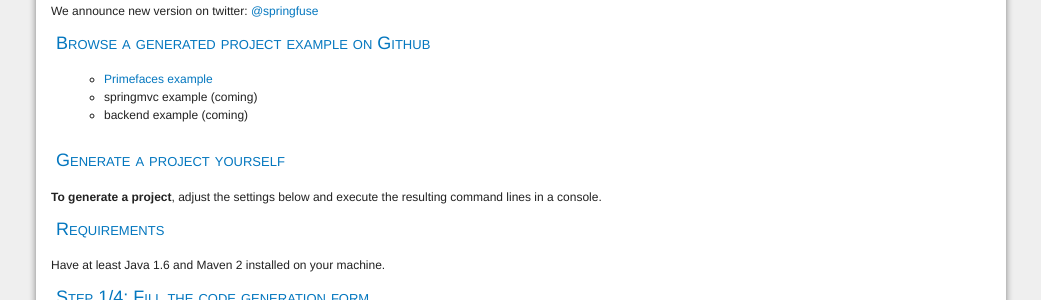
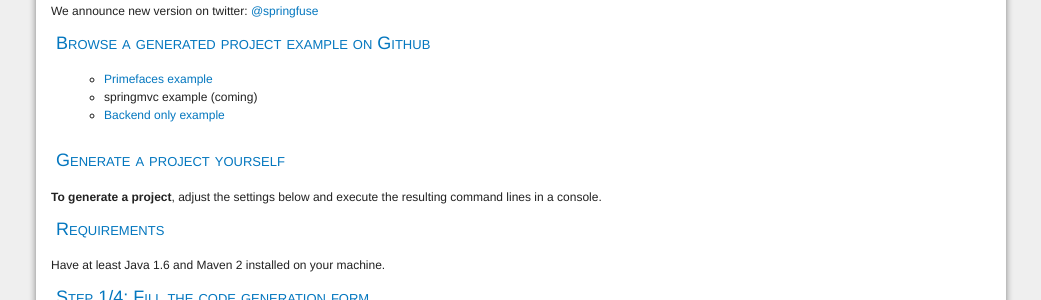
Before and after one commit to springfuse/springfuse.github.com, a Jekyll site: the page built from index.md, in a window 1280 px wide. Shown: the part 227-527 px from the top of the page, without its empty margins (119-1160 px from the left). Built offline with Jekyll 4.4.1, drawn with Linux system fonts in a browser that asks for light colours; Markdown is read by kramdown in place of the engine named in the settings; comment, search, counter and statistics services are not loaded.

Commit message:
backend link

```diff
--- a/index.md
+++ b/index.md
@@ -19,7 +19,7 @@ We announce new version on twitter: <a href="http://twitter.com/#!/springfuse">@
 ## Browse a generated project example on Github
 * <a href="https://github.com/jaxio/generated-projects/tree/master/demoprime">Primefaces example</a>
 * springmvc example (coming)
-* backend example (coming)
+* <a href="https://github.com/jaxio/generated-projects/tree/master/demospringdata">Backend only example</a>
 
 ## Generate a project yourself
 <strong>To generate a project</strong>, adjust the settings below and execute the resulting command lines in a console.
```
